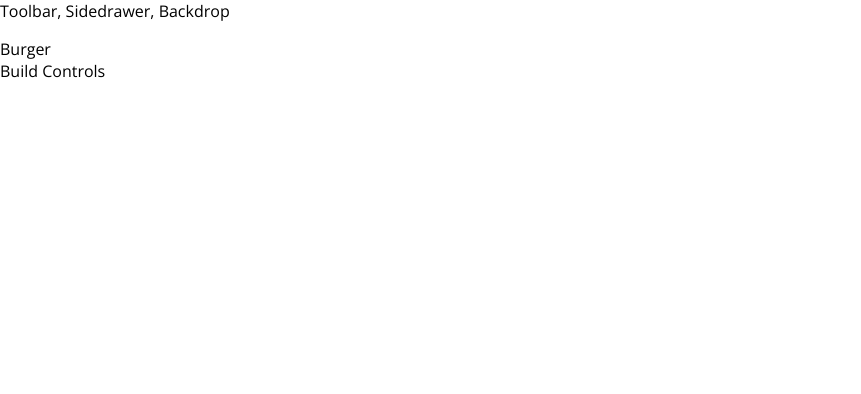
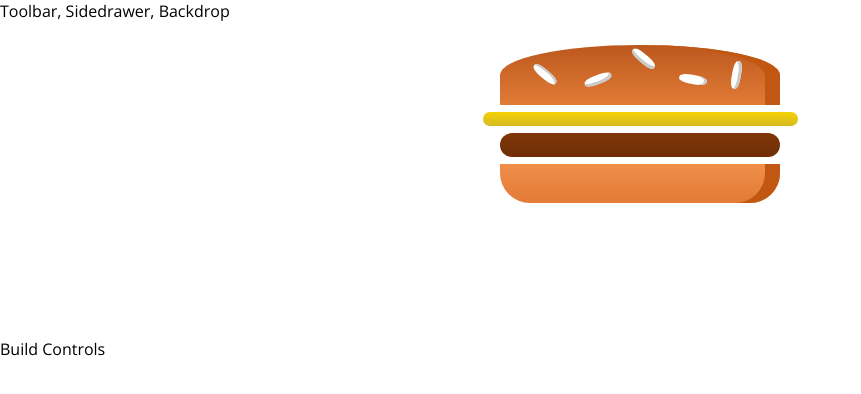
Before and after one commit to sguittap/burgerbuilder, a React (Create React App) app: page / in a window 1280 px wide. Shown: the top 394 px of the page, without its empty margins (0-861 px from the left). Built offline with nearby package versions, Linux system fonts and the light colour scheme.

Commit message:
fixed class function call error

```diff
--- a/src/components/Burger/BurgerIngredient/BurgerIngredient.js
+++ b/src/components/Burger/BurgerIngredient/BurgerIngredient.js
@@ -1,12 +1,11 @@
-import React, {Component} from 'react';
+import React from 'react';
 import classes from './BurgerIngredient.module.css'
 import PropTypes from 'prop-types'
 
 
-class BurgerIngredient extends Component {
-    render(){
+const BurgerIngredient = (props) =>{
         let ingredient = null;
-    switch(this.props.type){
+    switch(props.type){
         case('bread-bottom'):
             ingredient = <div className={classes.BreadBottom}></div>;
             break;
@@ -40,7 +39,6 @@ class BurgerIngredient extends Component {
     }
 
     return ingredient;
-    }
 };
 
 BurgerIngredient.prototype ={
--- a/src/containers/BurgerBuilder/BurgerBuilder.js
+++ b/src/containers/BurgerBuilder/BurgerBuilder.js
@@ -1,12 +1,13 @@
 import React, {Component} from 'react';
 import Aux from '../../hoc/Aux'
+import Burger from '../../components/Burger/Burger'
 
 
 class BurgerBuilder extends Component{
     render(){
         return(
             <Aux>
-                <div>Burger</div>
+                <Burger/>
                 <div>Build Controls</div>
 
             </Aux>
```
